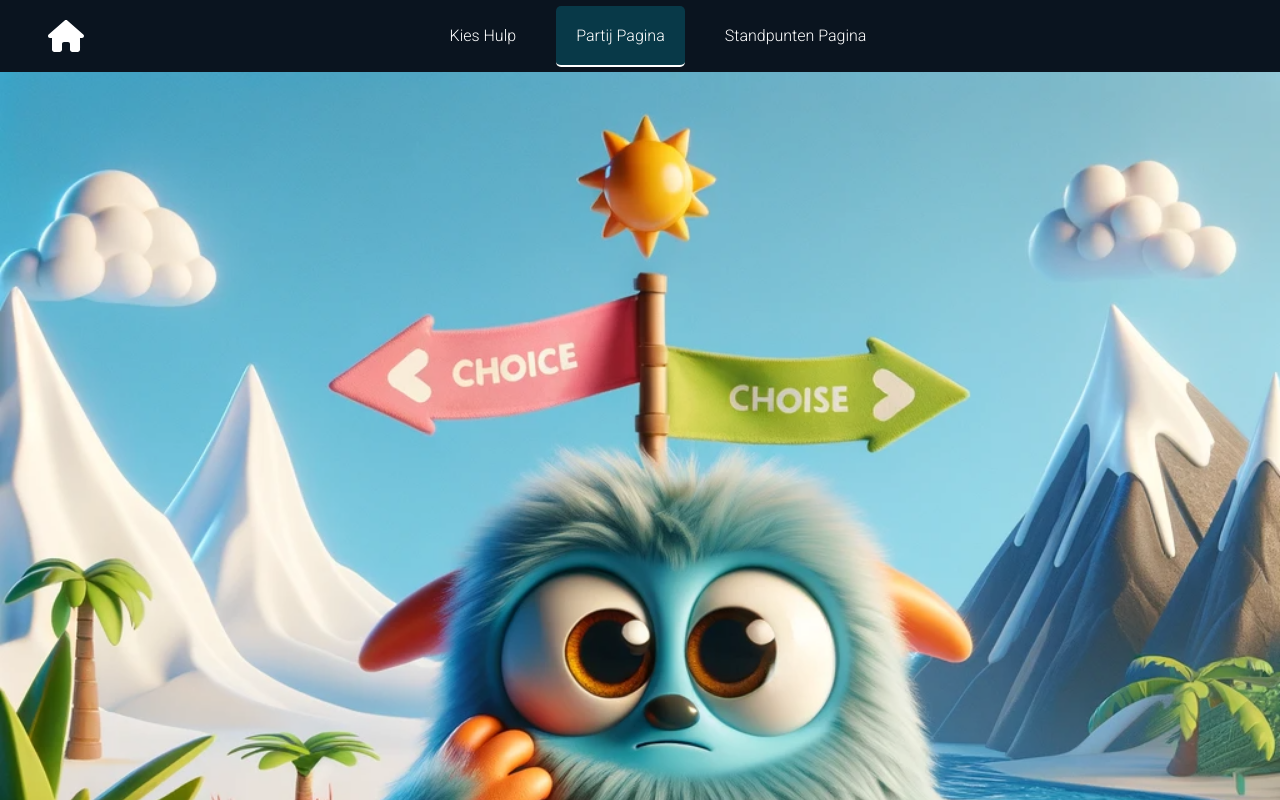
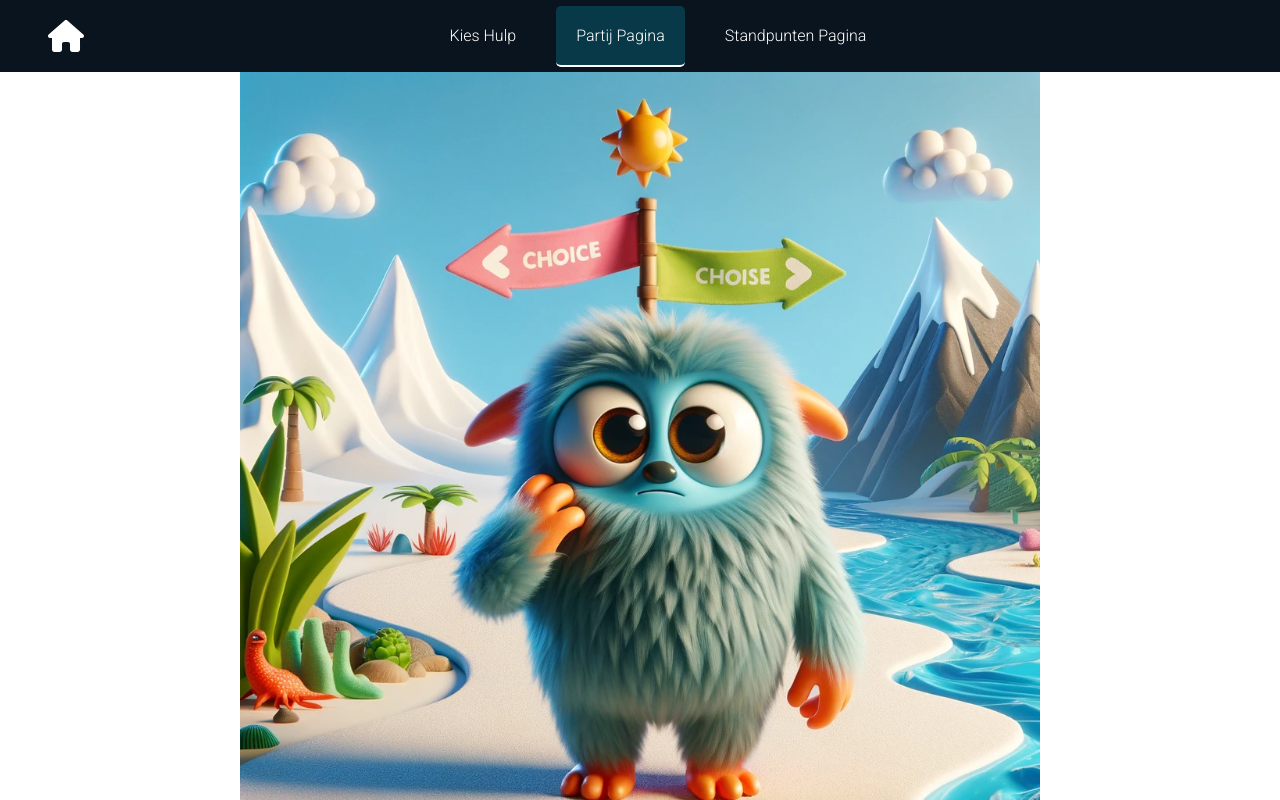
Before and after one commit to Haikotjo/Stemmen, a React (Create React App) app: page /partij-pagina in a window 1280 px wide. Shown: the top 800 px of the page. Built offline with nearby package versions, Linux system fonts and the light colour scheme.

Commit message:
Nog een hoop moeite gedaan voor dat parallax maar ik weet nog niet of ik er blij mee ben

```diff
--- a/src/Components/parallaxBackground/ParallaxBackground.js
+++ b/src/Components/parallaxBackground/ParallaxBackground.js
@@ -1,15 +1,13 @@
-import React, { useEffect, useRef } from 'react';
+import React, { useEffect, useRef, useState } from 'react';
 import styles from './ParallaxBackground.module.scss';
 
 const ParallaxBackground = ({ backgroundImage }) => {
     const parallaxContainer = useRef(null);
+    const [scrollY, setScrollY] = useState(0);
 
     useEffect(() => {
         const handleScroll = () => {
-            if (parallaxContainer.current) {
-                const scrollY = window.scrollY || window.pageYOffset;
-                parallaxContainer.current.style.backgroundPositionY = `${scrollY * 0.5}px`;
-            }
+            setScrollY(window.scrollY || window.pageYOffset);
         };
 
         window.addEventListener('scroll', handleScroll);
@@ -18,10 +16,18 @@ const ParallaxBackground = ({ backgroundImage }) => {
         };
     }, []);
 
+    const windowHeight = window.innerHeight; // Hoogte van het venster
+    const backgroundHeight = windowHeight; // Hoogte van de achtergrond gelijk aan het venster
+    const backgroundPositionY = -scrollY * 0.5; // Aanpassen van de parallax-snelheid
+
     return (
         <div
             className={styles.parallax}
-            style={{ backgroundImage: `url(${backgroundImage})` }}
+            style={{
+                backgroundImage: `url(${backgroundImage})`,
+                backgroundPosition: `center ${backgroundPositionY}px`, // Aanpassen van de Y-positie van de achtergrond
+                backgroundSize: `auto ${backgroundHeight}px`, // Aanpassen van de hoogte van de achtergrond
+            }}
             ref={parallaxContainer}
         >
             {/* Inhoud van de parallax-achtergrond */}
--- a/src/Components/parallaxBackground/ParallaxBackground.module.scss
+++ b/src/Components/parallaxBackground/ParallaxBackground.module.scss
@@ -4,11 +4,12 @@
 // ParallaxBackground.scss
 
 .parallax {
-  height: 100vh; // Hiermee geef je de parallax-achtergrond de volledige hoogte van het scherm
-  background-attachment: fixed; // Hiermee wordt de achtergrondafbeelding vastgezet
-  background-position: center; // Plaatsing van de achtergrondafbeelding in het midden
-  background-repeat: no-repeat; // Geen herhaling van de achtergrondafbeelding
-  background-size: cover; // Hiermee wordt de achtergrondafbeelding schermvullend weergegeven
+  min-height: 100vh;
+  background-attachment: fixed;
+  background-position: center;
+  background-repeat: no-repeat;
+  background-size: contain; // Wijzig de waarde naar 'contain'
+  max-width: 100%;
 
-  // Voeg hier andere stijlen toe voor het parallax-effect, zoals transformaties of overgangen
+  // Voeg hier andere stijlen toe voor het parallax-effect
 }
--- a/src/pages/partiesPage/PartiesPage.js
+++ b/src/pages/partiesPage/PartiesPage.js
@@ -25,7 +25,6 @@ function PartiesPage() {
     return (
         <div>
             <ParallaxBackground backgroundImage="/images/backgrounds/keuzes.png" />
-
             <div className={styles.partiesPageContainer}>
                 <PartyList
                     parties={partiesData.partijen}
```
